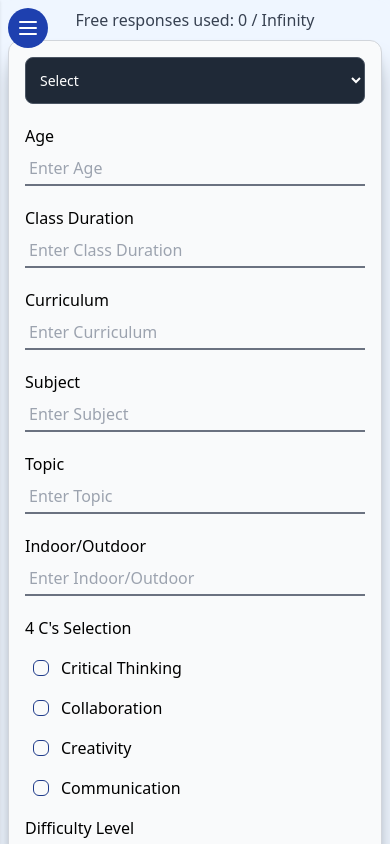
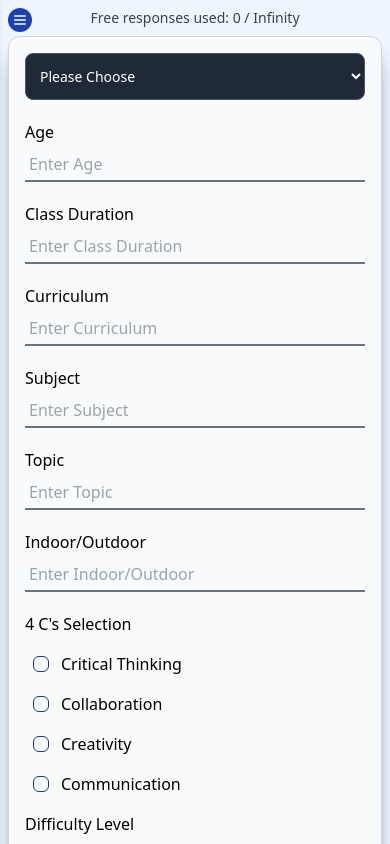
Before and after one commit to hammadyounas/lesson_app, a Next.js app: page /freePrompts in a window 390 px wide. Shown: the top 844 px of the page. Built offline with nearby package versions, Linux system fonts and the light colour scheme; what tailwindcss-animated would draw is missing.

Commit message:
minor changes

```diff
--- a/app/freePrompts/page.jsx
+++ b/app/freePrompts/page.jsx
@@ -92,7 +92,7 @@ const FreeDashboardPage = () => {
         {showForm && (
           <div className="flex flex-col items-center justify-center rounded-xl m-2 max-w-full md:w-4/5 animate-fade-right animate-delay-300">
             {/* Display free response count */}
-            <div className="text-gray-700 font-medium mb-2">
+            <div className="text-gray-700 font-medium mb-2 max-sm:text-sm">
               Free responses used: {freeResponseCount} / {FREE_RESPONSE_LIMIT}
             </div>
 
--- a/components/Form.jsx
+++ b/components/Form.jsx
@@ -126,7 +126,7 @@ const FormComponent = ({
               value={mobileActiveTab}
               onChange={(e) => handleMobileTabClick(e.target.value)}
             >
-              <option value=" ">Select</option>
+              <option value=" ">Please Choose</option>
               <option value="Lesson">Lesson</option>
               <option value="Homework">Homework</option>
               <option value="Quiz">Quiz</option>
--- a/components/Sidebar.jsx
+++ b/components/Sidebar.jsx
@@ -47,9 +47,9 @@ const Sidebar = () => {
       {/* Nav Button for Mobile View */}
       <button
         onClick={() => setIsSidebarOpen(!isSidebarOpen)}
-        className="lg:hidden fixed top-2 left-2 z-50 bg-blue-800 text-white p-2 rounded-full"
+        className="lg:hidden fixed top-2 left-2 z-50 bg-blue-800 text-white p-1 rounded-full"
       >
-        <Menu className="w-6 h-6" />
+        <Menu className="sm:w-6 sm:h-6 w-4 h-4" />
       </button>
 
       <aside
```
